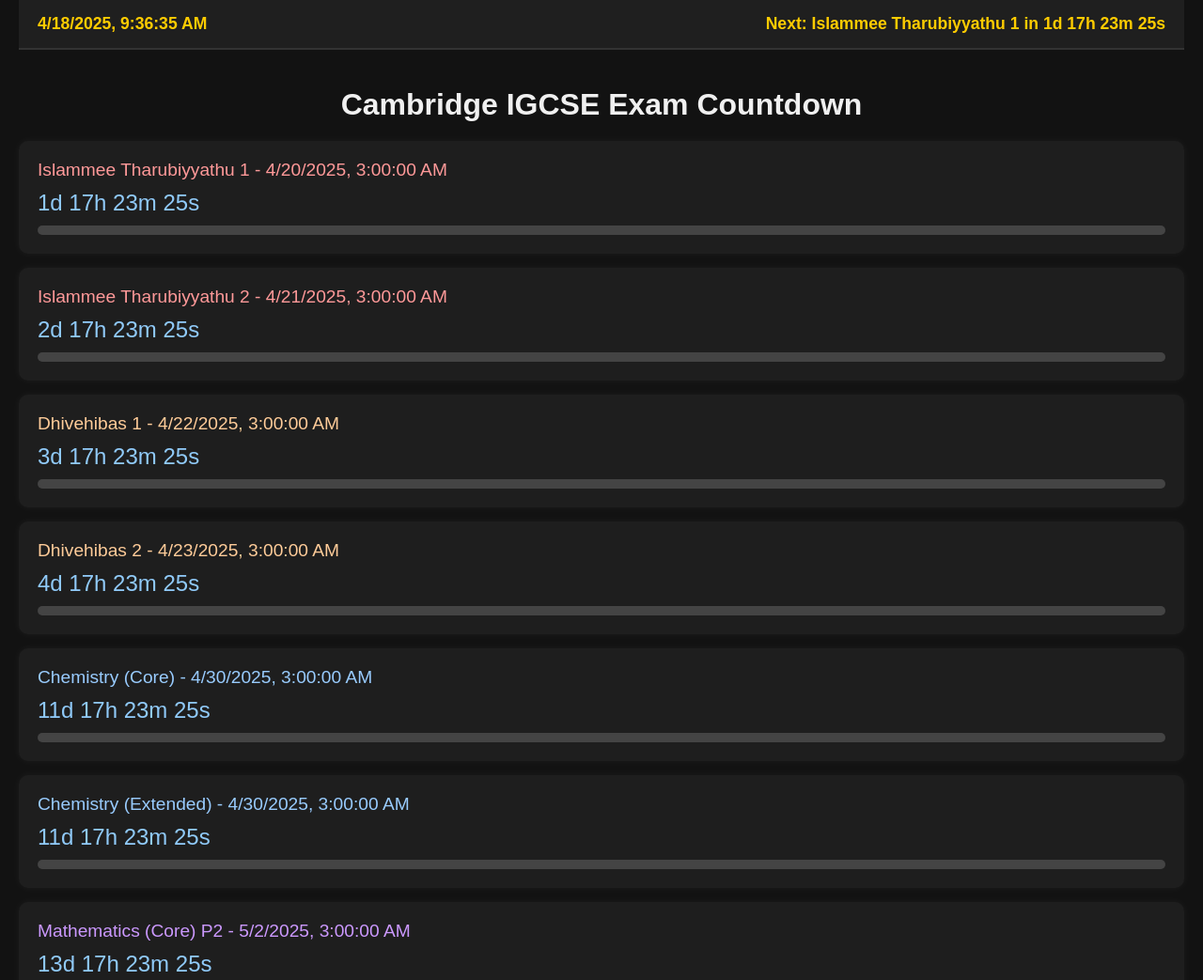
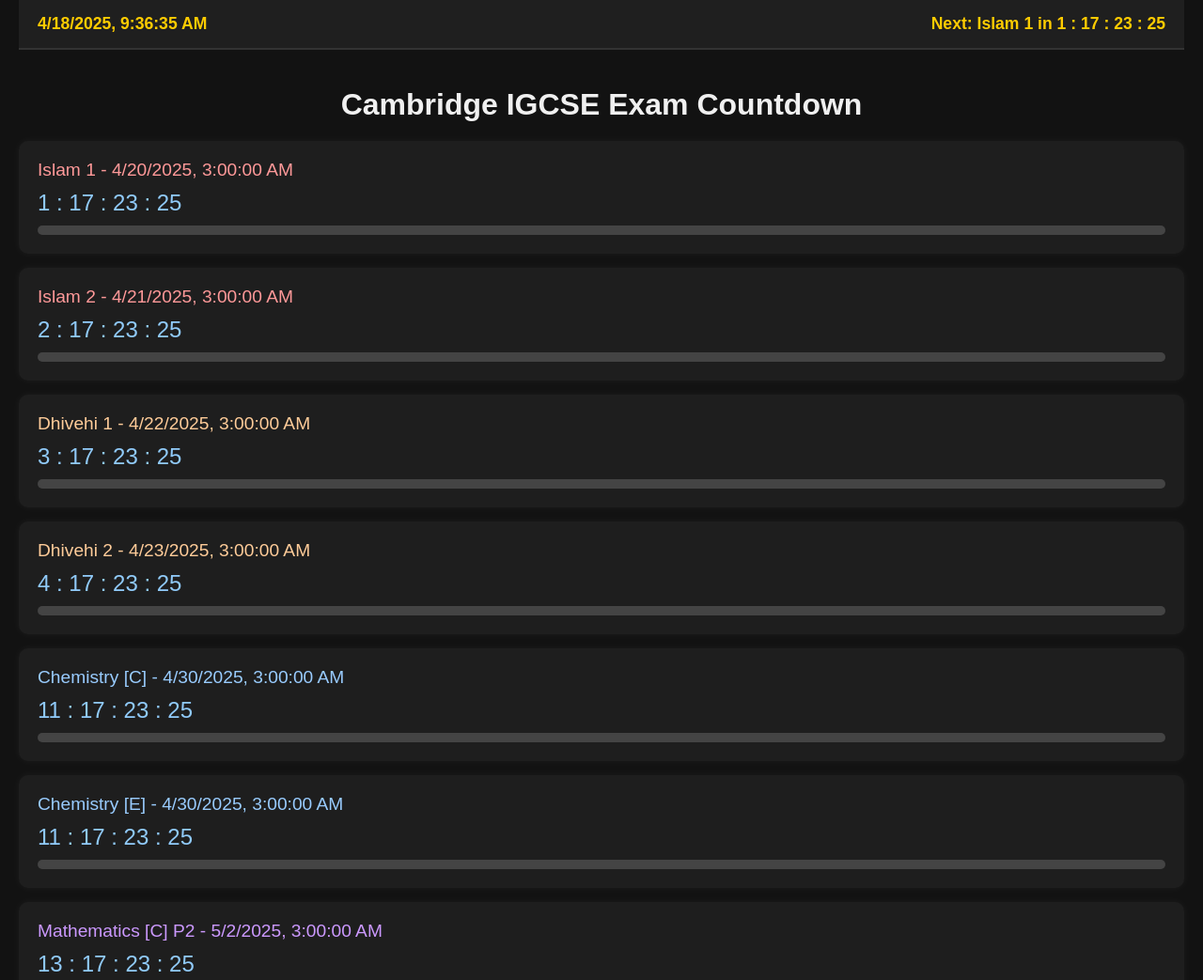
Before and after one commit to Zrelyc/Countdowns, a plain HTML site: page index.html in a window 1280 px wide. Shown: the top 1043 px of the page at 94% size. Drawn offline with Linux system fonts and the light colour scheme.

Commit message:
Update index.html

```diff
--- a/index.html
+++ b/index.html
@@ -115,12 +115,23 @@
 
   const container = document.getElementById("countdowns");
 
+  function cleanSubject(subject) {
+    subject = subject.replace(/Islammee Tharubiyyathu/g, "Islam");
+    subject = subject.replace(/Dhivehibas/g, "Dhivehi");
+    subject = subject.replace(/\s*\(Core\)/gi, " [C]");
+    subject = subject.replace(/\s*\(Extended\)/gi, " [E]");
+    subject = subject.replace(/\bCore\b/gi, "[C]");
+    subject = subject.replace(/\bExtended\b/gi, "[E]");
+    return subject;
+  }
+
   exams.forEach((exam, index) => {
     const div = document.createElement("div");
     div.className = "exam";
     div.id = `exam-${index}`;
+    const subjectFormatted = cleanSubject(exam.subject);
     div.innerHTML = `
-        <div class="subject" style="color: ${exam.color};">${exam.subject} - ${new Date(exam.date).toLocaleString()}</div>
+      <div class="subject" style="color: ${exam.color};">${subjectFormatted} - ${new Date(exam.date).toLocaleString()}</div>
       <div class="countdown" id="countdown-${index}">Loading...</div>
       <div class="progress-container"><div class="progress-bar" id="progress-${index}"></div></div>
     `;
@@ -158,10 +169,10 @@
       const seconds = Math.floor((distance % (1000 * 60)) / 1000);
 
       document.getElementById(`countdown-${index}`).textContent =
-          `${days}d ${hours}h ${minutes}m ${seconds}s`;
+        `${days} : ${hours.toString().padStart(2, "0")} : ${minutes.toString().padStart(2, "0")} : ${seconds.toString().padStart(2, "0")}`;
 
       if (!nextCountdown || distance < nextCountdown) {
-          nextExam = exam;
+        nextExam = cleanSubject(exam.subject);
         nextCountdown = distance;
       }
     });
@@ -172,7 +183,7 @@
       const m = Math.floor((nextCountdown % (1000 * 60 * 60)) / (1000 * 60));
       const s = Math.floor((nextCountdown % (1000 * 60)) / 1000);
       document.getElementById("next-exam").textContent =
-          `Next: ${nextExam.subject} in ${d}d ${h}h ${m}m ${s}s`;
+        `Next: ${nextExam} in ${d} : ${h.toString().padStart(2, "0")} : ${m.toString().padStart(2, "0")} : ${s.toString().padStart(2, "0")}`;
     }
   }
 
```
Lines whose indentation alone changed are shown as unchanged.
